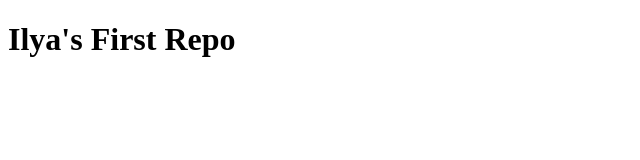
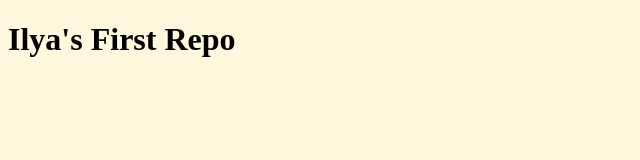
Before and after one commit to ilyaomelchenko/project-example, a plain HTML site: page index.html in a window 1280 px wide. Shown: the whole page, without its empty margins (0-640 px from the left). Drawn offline with Linux system fonts and the light colour scheme.

Commit message:
[update] New Website Design
very nice Color decided to keep it like that.

```diff
--- a/index.html
+++ b/index.html
@@ -5,6 +5,7 @@
     <meta http-equiv="X-UA-Compatible" content="IE=edge" />
     <meta name="viewport" content="width=device-width, initial-scale=1.0" />
     <title>Document</title>
+    <link rel="stylesheet" href="styles.css" />
   </head>
   <body>
     <h1>Ilya's First Repo</h1>
--- /dev/null
+++ b/styles.css
@@ -0,0 +1,3 @@
+body {
+  background-color: rgba(255, 238, 163, 0.363);
+}
```
